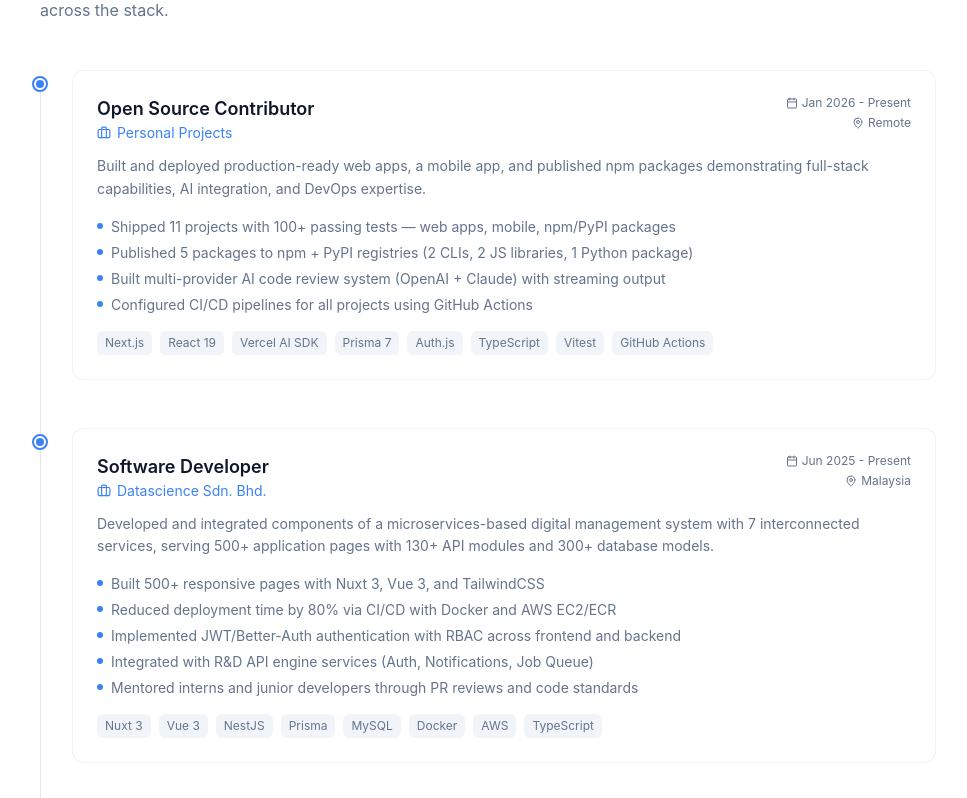
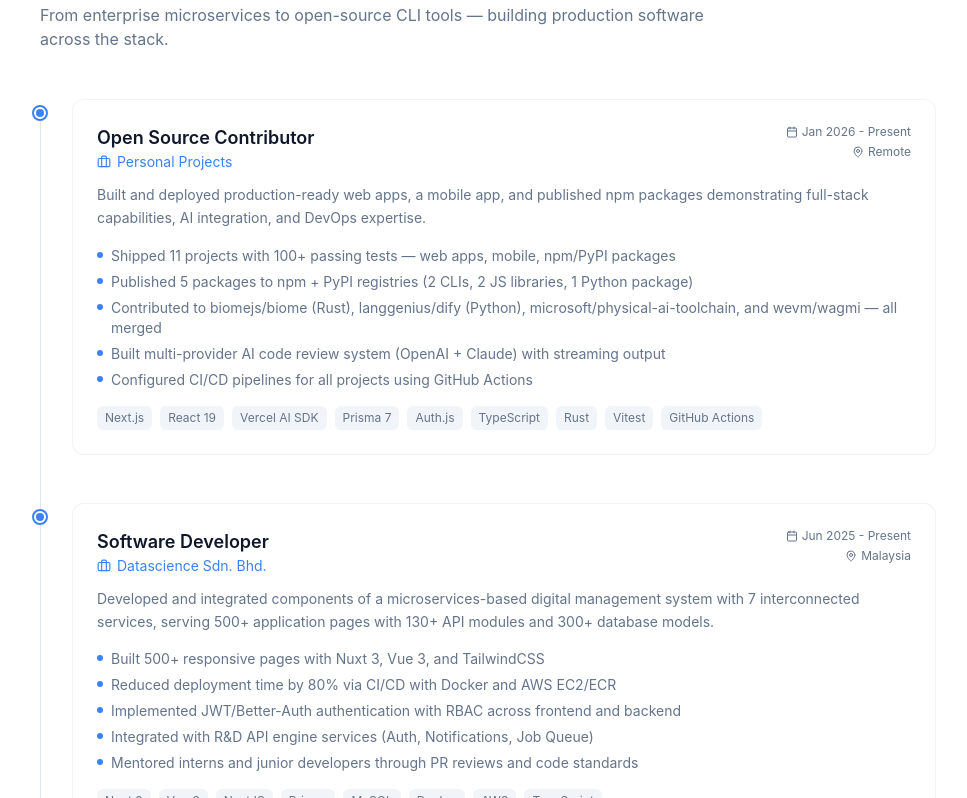
Before and after one commit to faizkhairi/faizkhairi.github.io, a React (Vite) app: page / in a window 1280 px wide. Shown: the part 4951-5749 px from the top of the page, without its empty margins (152-1119 px from the left). Built offline with nearby package versions, Linux system fonts and the light colour scheme.

Commit message:
feat: update about + experience with biome/dify OSS contributions

```diff
--- a/src/data/portfolio.ts
+++ b/src/data/portfolio.ts
@@ -16,7 +16,7 @@
 };
 
 export const about = {
-  summary: `Full-Stack Developer & DevOps Engineer with 4+ years of professional software development experience spanning enterprise systems, freelance web engineering, and open-source contributions. Currently developing a digital management platform serving 500+ pages with 130+ API modules across a 7-service architecture for a government agency, while actively contributing to open-source with 6 production-ready applications and 4 published npm packages.`,
+  summary: `Full-Stack Developer & DevOps Engineer with 4+ years of professional software development experience spanning enterprise systems, freelance web engineering, and open-source contributions. Currently developing a digital management platform serving 500+ pages with 130+ API modules across a 7-service architecture for a government agency, while actively contributing to established open-source projects (biome, dify, wagmi) and maintaining 6 production-ready applications with 5 published npm/PyPI packages.`,
   highlights: [
     { label: "Years Experience", value: "4+" },
     { label: "Live Applications", value: "6" },
@@ -238,10 +238,11 @@
     achievements: [
       "Shipped 11 projects with 100+ passing tests — web apps, mobile, npm/PyPI packages",
       "Published 5 packages to npm + PyPI registries (2 CLIs, 2 JS libraries, 1 Python package)",
+      "Contributed to biomejs/biome (Rust), langgenius/dify (Python), microsoft/physical-ai-toolchain, and wevm/wagmi — all merged",
       "Built multi-provider AI code review system (OpenAI + Claude) with streaming output",
       "Configured CI/CD pipelines for all projects using GitHub Actions",
     ],
-    tech: ["Next.js", "React 19", "Vercel AI SDK", "Prisma 7", "Auth.js", "TypeScript", "Vitest", "GitHub Actions"],
+    tech: ["Next.js", "React 19", "Vercel AI SDK", "Prisma 7", "Auth.js", "TypeScript", "Rust", "Vitest", "GitHub Actions"],
   },
   {
     role: "Software Developer",
```
